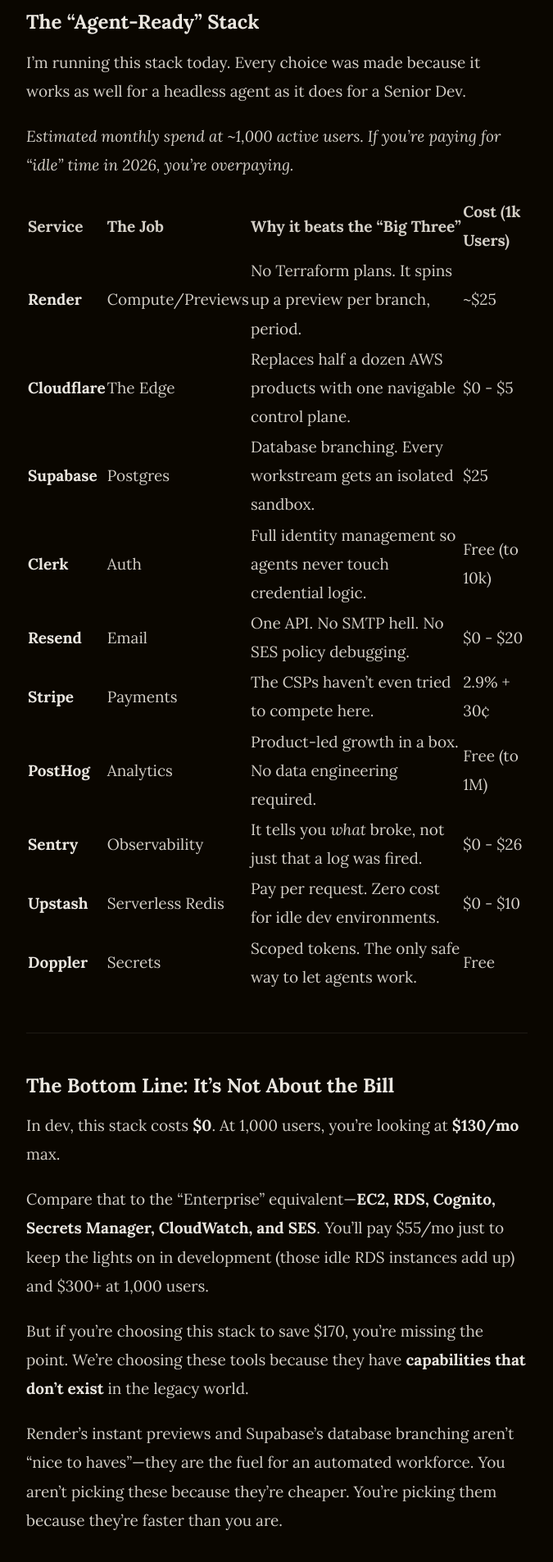
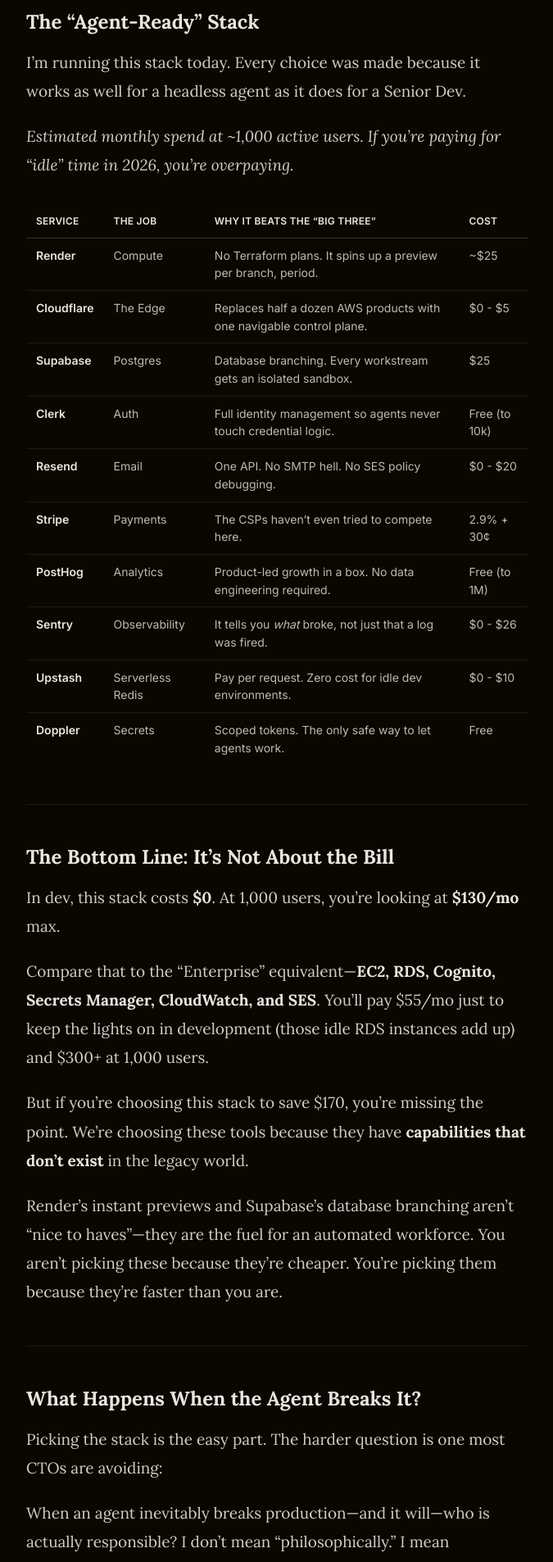
Before and after one commit to RobBrown/robisit, a Jekyll site: the page built from _articles/modern-platform-part-1.md, in a window 1280 px wide. Shown: the part 1901-3807 px from the top of the page at 82% size, without its empty margins (302-977 px from the left). Built offline with Jekyll 4.4.1, drawn with Linux system fonts in a browser that asks for light colours.

Commit message:
Style article tables and tweak Render row
Co-Authored-By: Claude Opus 4.6 (1M context) <noreply@anthropic.com>

```diff
--- a/_articles/modern-platform-part-1.md
+++ b/_articles/modern-platform-part-1.md
@@ -40,9 +40,9 @@ I’m running this stack today. Every choice was made because it works as well f
 
 *Estimated monthly spend at ~1,000 active users. If you’re paying for "idle" time in 2026, you're overpaying.*
 
-| Service | The Job | Why it beats the "Big Three" | Cost (1k Users) |
+| Service | The Job | Why it beats the "Big Three" | Cost |
 | :--- | :--- | :--- | :--- |
-| **Render** | Compute/Previews | No Terraform plans. It spins up a preview per branch, period. | ~$25 |
+| **Render** | Compute | No Terraform plans. It spins up a preview per branch, period. | ~$25 |
 | **Cloudflare** | The Edge | Replaces half a dozen AWS products with one navigable control plane. | $0 - $5 |
 | **Supabase** | Postgres | Database branching. Every workstream gets an isolated sandbox. | $25 |
 | **Clerk** | Auth | Full identity management so agents never touch credential logic. | Free (to 10k) |
--- a/_layouts/article.html
+++ b/_layouts/article.html
@@ -199,6 +199,34 @@ header .rule{
 
 .body strong{font-weight:700;color:#eae6df}
 
+.body table{
+  width:100%;
+  border-collapse:collapse;
+  margin:32px 0;
+  font-family:'Inter',system-ui,sans-serif;
+  font-size:14px;
+  line-height:1.55;
+}
+.body thead th{
+  text-align:left;
+  font-weight:600;
+  color:#eae6df;
+  padding:10px 12px;
+  border-bottom:1px solid #3a3228;
+  letter-spacing:.02em;
+  text-transform:uppercase;
+  font-size:12px;
+}
+.body tbody td{
+  padding:10px 12px;
+  border-bottom:1px solid #1e1a14;
+  vertical-align:top;
+  color:#c0b9ae;
+}
+.body tbody tr:last-child td{border-bottom:none}
+.body tbody tr:hover td{background:rgba(255,160,0,0.03)}
+.body table code{font-size:13px}
+
 /* ── Footer stats + copyright ── */
 footer{
   max-width:660px;margin:0 auto;
```
